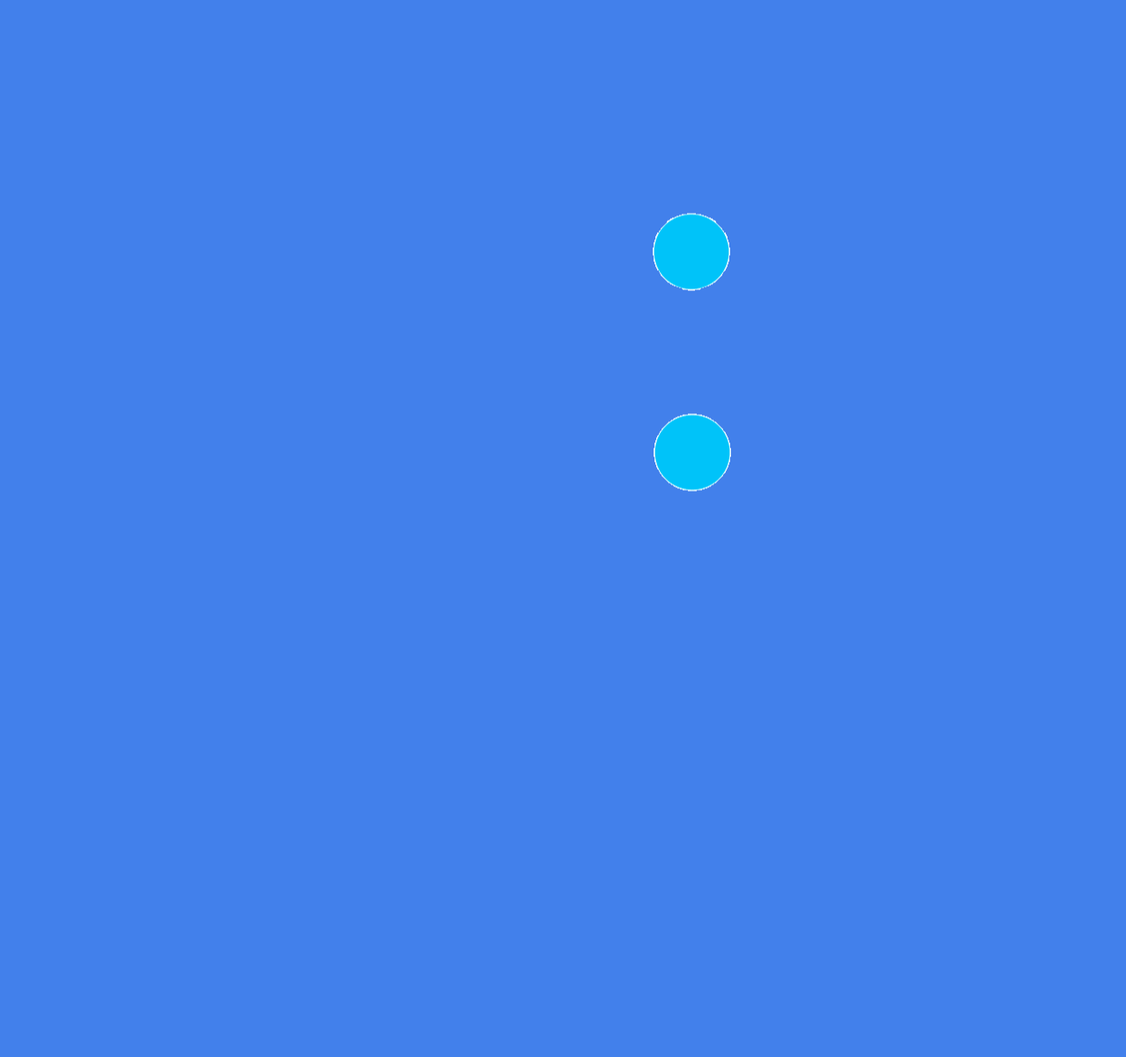
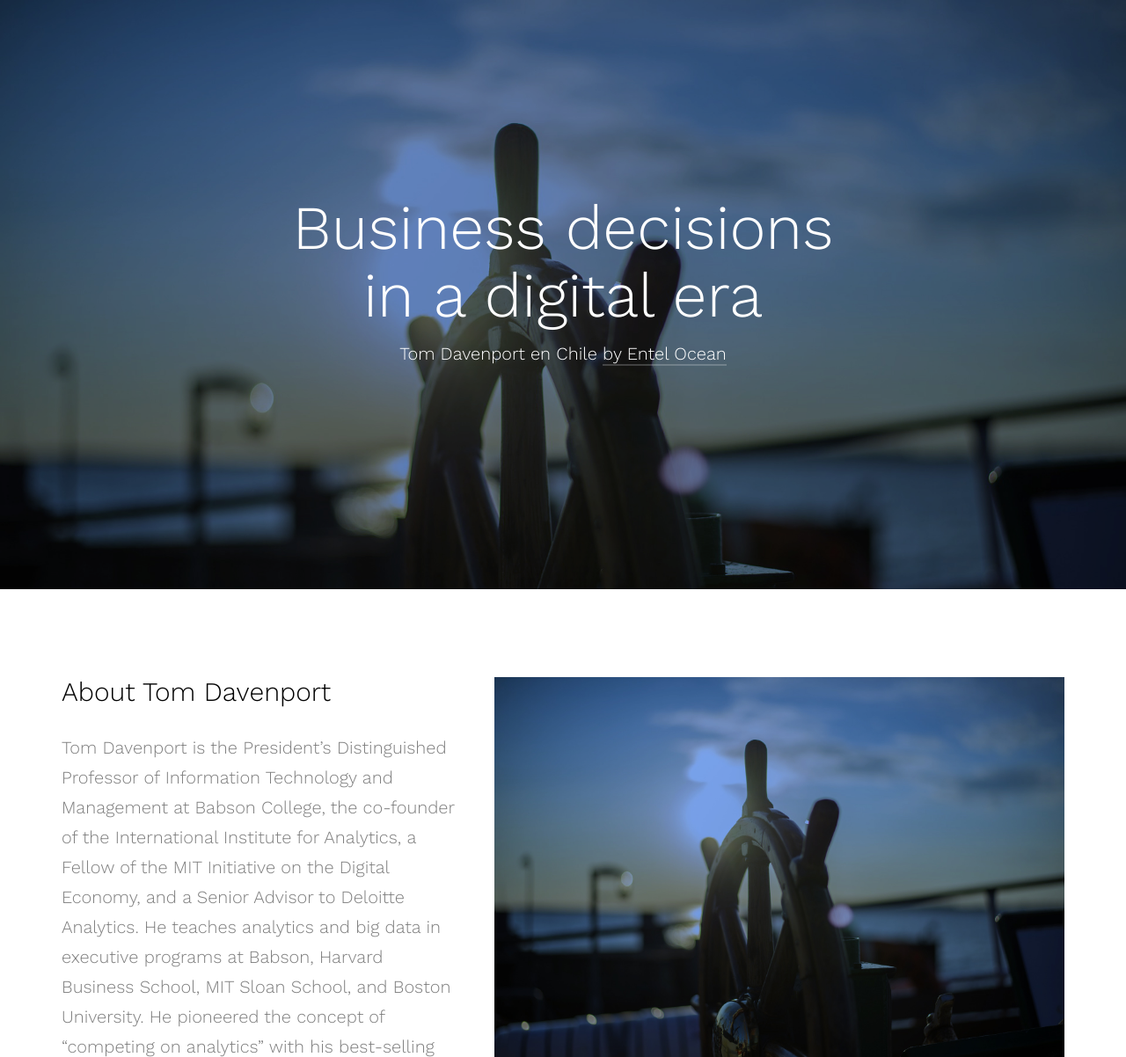
Before and after one commit to Freyja-Folkvangr/ocean-landing, a PHP site: page /tomdavenport/index.html in a window 1280 px wide. Shown: the top 1202 px of the page at 88% size. Before the commit the page ends 559 px from the top, so only its background shows below. Run offline with PHP 8.4, Linux system fonts and the light colour scheme; some libraries are stand-ins or nearby versions; some web fonts are replaced.

Commit message:
remove preloader

```diff
--- a/tomdavenport/css/style.css
+++ b/tomdavenport/css/style.css
@@ -22,30 +22,6 @@
   height: 100%;
   position: relative;
 }
-/*----------------------- Preloader -----------------------*/
-body.preloader-site {
-    overflow: hidden;
-}
-
-.preloader-wrapper {
-    height: 100%;
-    width: 100%;
-    background: #4280EB;
-    position: fixed;
-    top: 0;
-    left: 0;
-    z-index: 9999999;
-}
-
-.preloader-wrapper .preloader {
-    position: absolute;
-    top: 50%;
-    left: 50%;
-    -webkit-transform: translate(-50%, -50%);
-    transform: translate(-50%, -50%);
-    width: 80px;
-}
-
 @media screen and (max-width: 768px) {
   body {
     font-size: 17px;
--- a/tomdavenport/index.html
+++ b/tomdavenport/index.html
@@ -65,12 +65,6 @@
 	</head>
 	<body>
 
-	<div class="preloader-wrapper">
-    	<div class="preloader">
-	        <img src="images/preloader.gif" alt="NILA">
-	    </div>
-	</div>
-
 	<div id="fh5co-wrap">
 		<header id="fh5co-header">
 			<div class="container">
@@ -92,7 +86,7 @@
 					<div class="col-md-8 col-md-offset-2 col-sm-12 col-sm-offset-0 col-xs-12 col-xs-offset-0 text-center fh5co-table">
 						<div class="fh5co-intro fh5co-table-cell">
 							<h1 class="text-center">Business decisions <br>in a digital era</h1>
-							<p>Tom Davenport en Chile <a href="#">by Entel Ocean</a></p>
+							<p>Tom Davenport en Chile <a href="http://www.entelocean.com">by Entel Ocean</a></p>
 						</div>
 					</div>
 				</div>
@@ -268,8 +262,6 @@
 	<script src="js/jquery.stellar.min.js"></script>
 	<!-- MAIN JS -->
 	<script src="js/main.js"></script>
-	<!-- PRELOADER -->
-	<script src="js/preloader.js"></script>
 
 	</body>
 </html>
```
